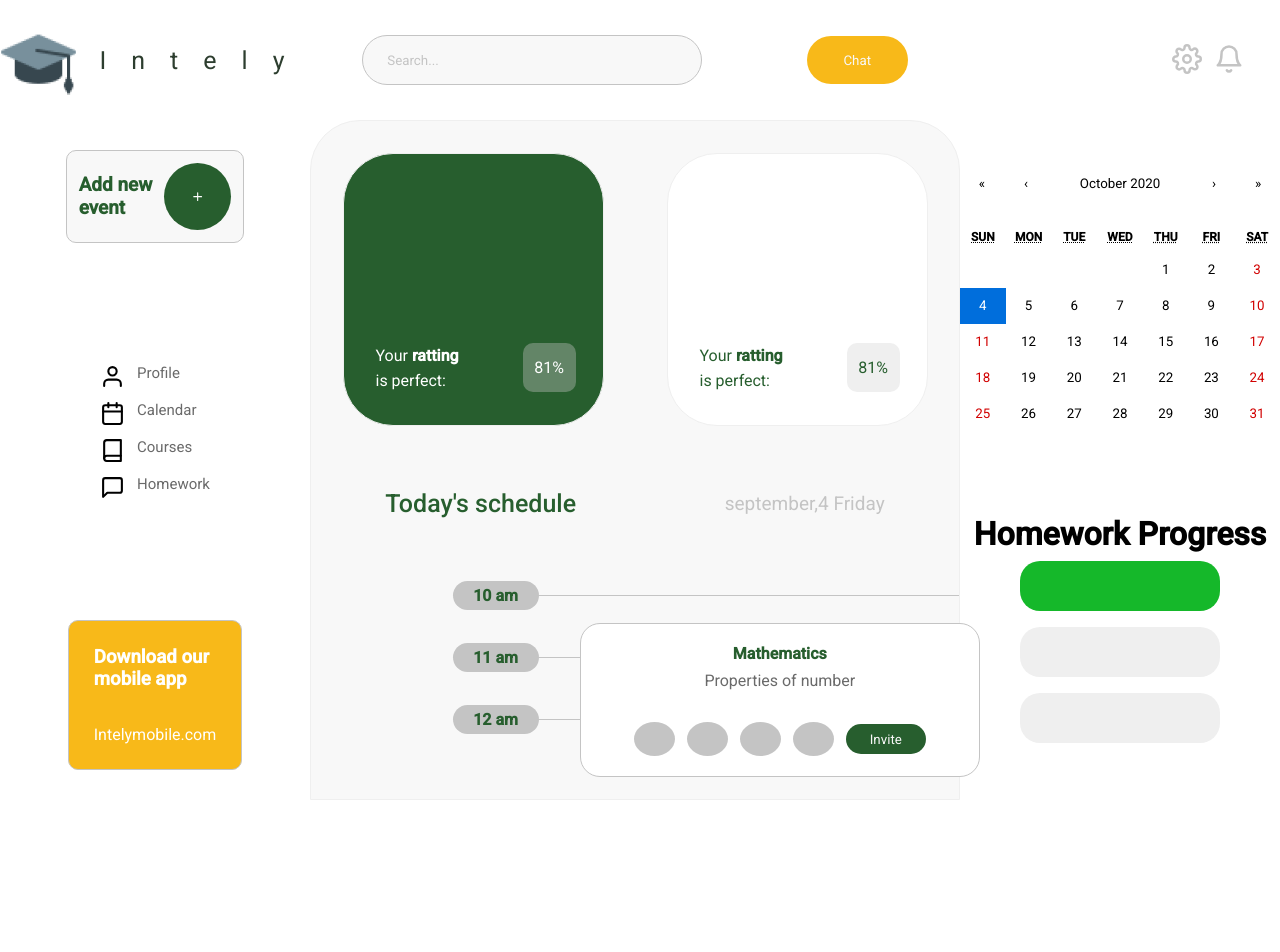
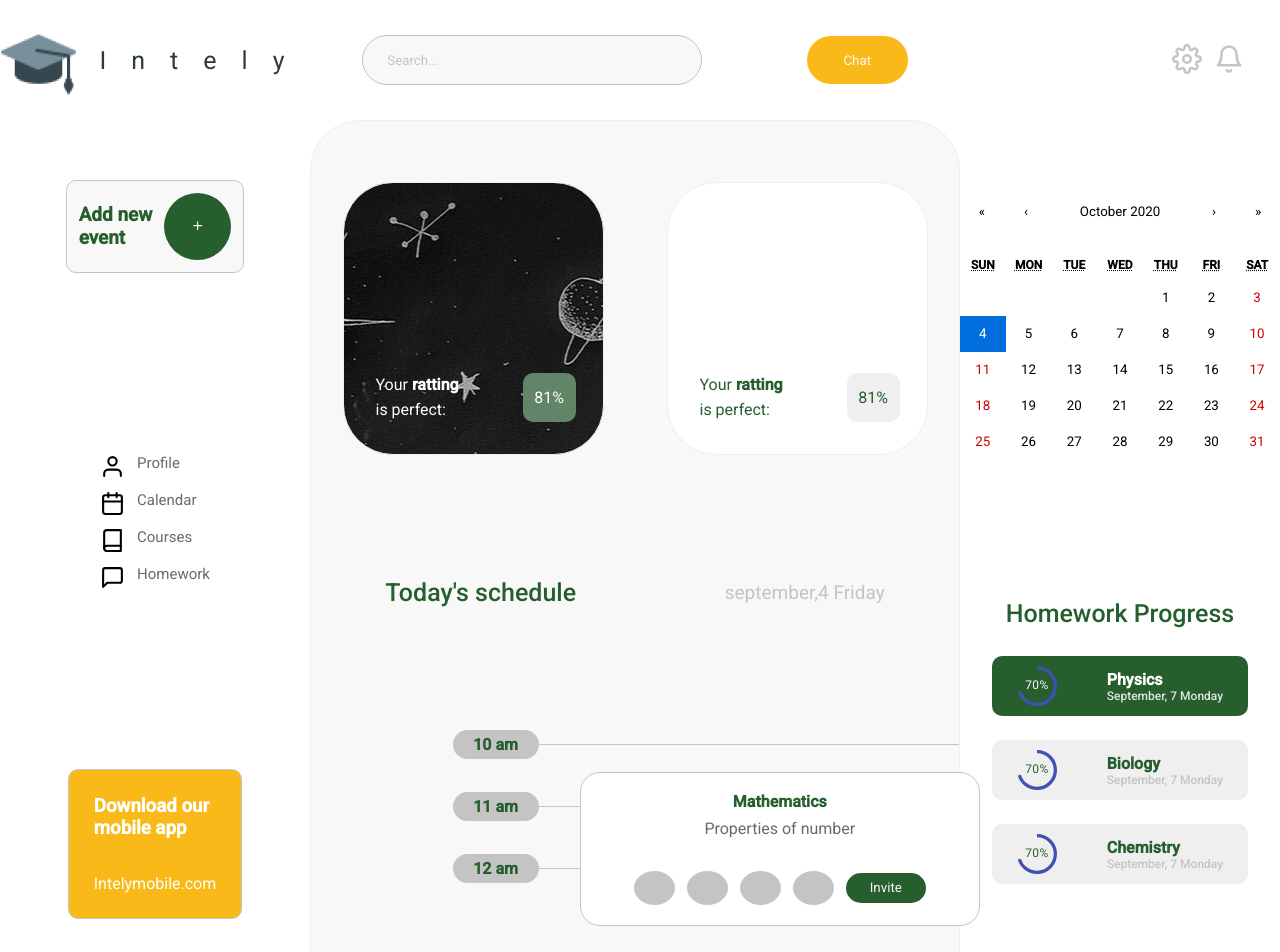
Before and after one commit to Vicenteefenequis/intely-web, a React (Create React App) app: page / in a window 1280 px wide. Shown: the top 952 px of the page. Before the commit the page ends 800 px from the top, so only its background shows below. Built offline with nearby package versions, Linux system fonts and the light colour scheme.

Commit message:
feat: create spinner progress and animated card homeworkProgress

```diff
--- a/package.json
+++ b/package.json
@@ -3,6 +3,7 @@
   "version": "0.1.0",
   "private": true,
   "dependencies": {
+    "@material-ui/core": "^4.11.0",
     "@testing-library/jest-dom": "^4.2.4",
     "@testing-library/react": "^9.3.2",
     "@testing-library/user-event": "^7.1.2",
@@ -10,6 +11,7 @@
     "@types/node": "^12.0.0",
     "@types/react": "^16.9.0",
     "@types/react-dom": "^16.9.0",
+    "framer-motion": "^2.7.7",
     "polished": "^3.6.7",
     "react": "^16.13.1",
     "react-calendar": "^3.1.0",
--- a/src/Components/Layout/styles.ts
+++ b/src/Components/Layout/styles.ts
@@ -1,4 +1,4 @@
-import styled from 'styled-components';
+import styled from "styled-components";
 
 // SN - Server Name,
 // RC - Right Content
@@ -8,13 +8,13 @@ import styled from 'styled-components';
 //SD - Server Data
 
 export const Grid = styled.div`
-    display:grid;
+  display: grid;
 
-    grid-template-columns: 310px auto 320px;
-    grid-template-rows: 120px auto;
+  grid-template-columns: 310px auto 320px;
+  grid-template-rows: 120px auto;
 
-    grid-template-areas:
-    'SN MH SO'
-    'RC MC SD';
-    height: 100vh;
+  grid-template-areas:
+    "SN MH SO"
+    "RC MC SD";
+  height: 978px;
 `;
--- a/src/Components/MainContent/index.tsx
+++ b/src/Components/MainContent/index.tsx
@@ -1,4 +1,4 @@
-import React, { useEffect } from "react";
+import React from "react";
 
 import {
   Container,
--- a/src/Components/MainContent/styles.ts
+++ b/src/Components/MainContent/styles.ts
@@ -1,4 +1,5 @@
 import styled, { css } from "styled-components";
+import BackgroundFirst from "../../assets/backgroundCardFirst.png";
 
 type ColorVariantProps = {
   variants?: "white" | "green";
@@ -6,8 +7,8 @@ type ColorVariantProps = {
 
 const colorCardVariants = {
   green: css`
-    background-color: #275e2e;
     color: #fff;
+    background: url(${BackgroundFirst}) no-repeat center;
   `,
   white: css`
     background-color: #fff;
--- a/src/Components/RightContent/styles.ts
+++ b/src/Components/RightContent/styles.ts
@@ -1,83 +1,82 @@
-import styled , {css} from 'styled-components';
-import  {shade} from 'polished'
-
+import styled, { css } from "styled-components";
+import { shade } from "polished";
 
 interface PropsCard {
   width?: number;
-    color:string;
+  color: string;
 }
 
 export const Container = styled.div`
   grid-area: RC;
-    display:flex;
-    flex-direction:column;
-    align-items:center;
-    justify-content:space-around;
-    max-height:100vh;
+  display: flex;
+  flex-direction: column;
+  align-items: center;
+  justify-content: space-around;
+  max-height: 100%;
 `;
 
 export const Card = styled.div<PropsCard>`
-    display:flex;
-    justify-content:center;
-    align-items:center;
-    padding:12px;
+  display: flex;
+  justify-content: center;
+  align-items: center;
+  padding: 12px;
   border: 1px solid var(--color-border);
   box-sizing: border-box;
   border-radius: 10px;
-    h1{
-        font-size:19px;
-        margin-right:12px;;
-        color:var( --primary-color);
+  h1 {
+    font-size: 19px;
+    margin-right: 12px;
+    color: var(--primary-color);
   }
-    h3,p{
-        color:white;
+  h3,
+  p {
+    color: white;
   }
   p {
-        margin-top:35px;
+    margin-top: 35px;
   }
-    ${props => props.color === 'yellow' &&
-        css `
-             background:var(--color-yelow);
-             padding:25px;
-        `
-    }
-    ${props => props.color === 'gray' &&
-      css`background:var(--secondary-color)`
-    }
-
+  ${(props) =>
+    props.color === "yellow" &&
+    css`
+      background: var(--color-yelow);
+      padding: 25px;
+    `}
+  ${(props) =>
+    props.color === "gray" &&
+    css`
+      background: var(--secondary-color);
+    `}
 `;
 
 export const BollCard = styled.button`
   width: 67px;
-    height:67px;
+  height: 67px;
   background: var(--primary-color);
-    display:flex;
-    align-items:center;
-    justify-content:center;
-    border-radius:50%;
+  display: flex;
+  align-items: center;
+  justify-content: center;
+  border-radius: 50%;
 
-    &:hover{
-        background: ${shade(0.2,'#275E2E')}
+  &:hover {
+    background: ${shade(0.2, "#275E2E")};
   }
 `;
 
-
 export const Menu = styled.div`
-    display:flex;
-    flex-direction:column;
-    margin-top:50px;
-     div{
-        display:flex;
-        margin-top:12px;
-        >p{
-            font-size:15px;
-            margin-left:12px;
-            color:var(--text-color);
+  display: flex;
+  flex-direction: column;
+  margin-top: 50px;
+  div {
+    display: flex;
+    margin-top: 12px;
+    > p {
+      font-size: 15px;
+      margin-left: 12px;
+      color: var(--text-color);
     }
   }
 
   + div {
-        margin-top:60px;
+    margin-top: 60px;
   }
-
 `;
--- a/src/Components/ServerData/index.tsx
+++ b/src/Components/ServerData/index.tsx
@@ -1,15 +1,50 @@
-import React, { useState } from "react";
+import React, { useState, useEffect } from "react";
 import Calendar from "react-calendar";
 import "react-calendar/dist/Calendar.css";
 
 import { Container, ProgressWrapper, CardProgress } from "./styles";
-
+import CircularProgressWithLabel from "../shared/CircularProgressWithLabel";
+import { motion } from "framer-motion";
 const ServerData: React.FC = () => {
   const [date, setDate] = useState(new Date());
 
   const onDateChange = (newDate: any) => {
     setDate(newDate);
     console.log(newDate);
+  };
+
+  const [progress, setProgress] = useState(10);
+
+  useEffect(() => {
+    const timer = setInterval(() => {
+      setProgress((prevProgress) =>
+        prevProgress >= 100 ? 10 : prevProgress + 10
+      );
+    }, 800);
+    return () => {
+      clearInterval(timer);
+    };
+  }, []);
+
+  const container = {
+    hidden: { opacity: 1, scale: 0 },
+    visible: {
+      opacity: 1,
+      scale: 1,
+      transition: {
+        delay: 0.3,
+        when: "beforeChildren",
+        staggerChildren: 0.1,
+      },
+    },
+  };
+
+  const item = {
+    hidden: { y: 20, opacity: 0 },
+    visible: {
+      y: 0,
+      opacity: 1,
+    },
   };
 
   return (
@@ -24,9 +59,38 @@ const ServerData: React.FC = () => {
 
       <ProgressWrapper>
         <h1>Homework Progress</h1>
-        <CardProgress variants="green" />
-        <CardProgress />
-        <CardProgress />
+        <motion.ul
+          className="container"
+          variants={container}
+          initial="hidden"
+          animate="visible"
+        >
+          {[0].map((index) => (
+            <motion.li key={index} className="item" variants={item}>
+              <CardProgress variants="green">
+                <CircularProgressWithLabel value={progress} />
+                <div>
+                  <h4>Physics</h4>
+                  <p>September, 7 Monday</p>
+                </div>
+              </CardProgress>
+              <CardProgress>
+                <CircularProgressWithLabel value={progress} />
+                <div>
+                  <h4>Biology</h4>
+                  <p>September, 7 Monday</p>
+                </div>
+              </CardProgress>
+              <CardProgress>
+                <CircularProgressWithLabel value={progress} />
+                <div>
+                  <h4>Chemistry</h4>
+                  <p>September, 7 Monday</p>
+                </div>
+              </CardProgress>
+            </motion.li>
+          ))}
+        </motion.ul>
       </ProgressWrapper>
     </Container>
   );
--- a/src/Components/ServerData/styles.ts
+++ b/src/Components/ServerData/styles.ts
@@ -1,4 +1,5 @@
 import styled, { css } from "styled-components";
+import { shade } from "polished";
 
 type ColorVariantProps = {
   variants?: "white" | "green";
@@ -6,10 +7,22 @@ type ColorVariantProps = {
 
 const colorCardVariants = {
   green: css`
-    background-color: #15b82a;
+    background-color: var(--primary-color);
+    color: #ffffff;
+    p {
+      font-size: 12px;
+      font-weight: 500;
+      color: ${shade("0.1", "#ffff")};
+    }
   `,
   white: css`
     background-color: #efefef;
+    color: var(--primary-color);
+    p {
+      color: var(--color-border);
+      font-weight: 500;
+      font-size: 12px;
+    }
   `,
 };
 
@@ -29,19 +42,39 @@ export const ProgressWrapper = styled.div`
   flex-direction: column;
 
   > div {
-    margin-bottom: 16px;
+    margin-bottom: 12px;
+  }
+
+  ul {
+    display: flex;
+    justify-content: center;
+    align-items: center;
+    margin-top: 12px;
+    width: 100%;
+
+    li {
+      width: 80%;
+      > div {
+        margin-bottom: 24px;
+      }
+    }
   }
 
   h1 {
-    margin-bottom: 8px;
+    color: var(--primary-color);
+    font-size: 25px;
+    font-weight: 500;
+    margin-bottom: 16px;
   }
 `;
 
 export const CardProgress = styled.div<ColorVariantProps>`
-  width: 200px;
-  height: 50px;
+  display: flex;
+  justify-content: space-around;
+  align-items: center;
+  height: 60px;
 
-  border-radius: 20px;
+  border-radius: 10px;
 
   ${(props) => colorCardVariants[props.variants || "white"]}
 `;
--- /dev/null
+++ b/src/Components/shared/CircularProgressWithLabel/index.tsx
@@ -0,0 +1,32 @@
+import React from "react";
+import CircularProgress, {
+  CircularProgressProps,
+} from "@material-ui/core/CircularProgress";
+import Typography from "@material-ui/core/Typography";
+import Box from "@material-ui/core/Box";
+
+export default function CircularProgressWithLabel(
+  props: CircularProgressProps & { value: number }
+) {
+  return (
+    <Box position="relative" display="inline-flex">
+      <CircularProgress variant="static" {...props} />
+      <Box
+        top={0}
+        left={0}
+        bottom={0}
+        right={0}
+        position="absolute"
+        display="flex"
+        alignItems="center"
+        justifyContent="center"
+      >
+        <Typography
+          variant="caption"
+          component="div"
+          color="initial"
+        >{`${Math.round(props.value)}%`}</Typography>
+      </Box>
+    </Box>
+  );
+}
--- a/src/styles/GlobalStyles.ts
+++ b/src/styles/GlobalStyles.ts
@@ -1,5 +1,4 @@
-import {createGlobalStyle} from 'styled-components'
-
+import { createGlobalStyle } from "styled-components";
 
 export default createGlobalStyle`
     *{
@@ -21,6 +20,10 @@ export default createGlobalStyle`
         font-family: 'Roboto',sans-serif;
     }
 
+    ul,li{
+        list-style:none;
+    }
+
     :root{
        --color-yelow: #F8B919;
        --primary-color: #275E2E;
```
Also changed, not shown: src/assets/backgroundCardFirst.png (added), 1 other file (tests, documents, lock files or other folders). Lines whose indentation alone changed are shown as unchanged.
